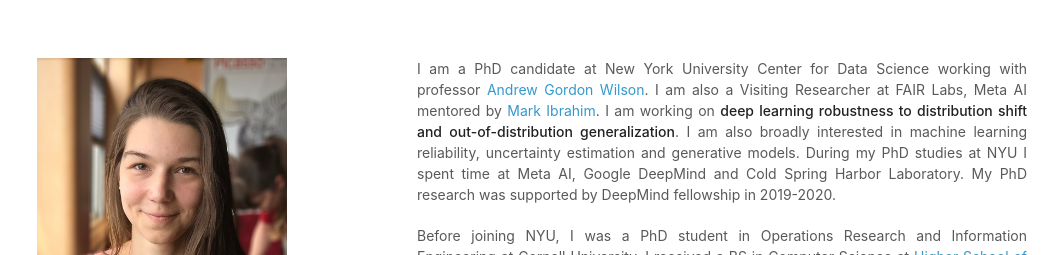
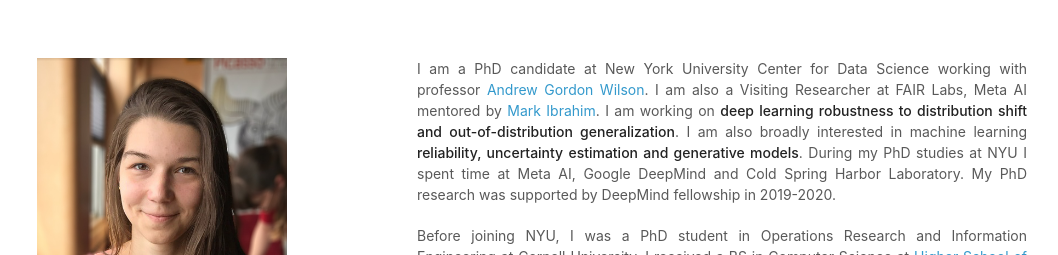
Before and after one commit to polkirichenko/polkirichenko.github.io, a plain HTML site: page index.html in a window 1280 px wide. Shown: the top 255 px of the page, without its empty margins (113-1171 px from the left). Drawn offline with Linux system fonts and the light colour scheme; files whose address does not match are found by name.

Commit message:
small upd

```diff
--- a/index.html
+++ b/index.html
@@ -41,7 +41,7 @@
   Visiting Researcher at FAIR Labs, Meta AI mentored by
   <a href="https://scholar.google.com/citations?hl=en&user=AqYyoCMAAAAJ&view_op=list_works&sortby=pubdate">Mark Ibrahim</a>.
   I am working on <strong>deep learning robustness to distribution shift and out-of-distribution generalization</strong>.
-  I am also broadly interested in machine learning reliability, uncertainty estimation and generative models.
+  I am also broadly interested in machine learning <strong>reliability, uncertainty estimation and generative models</strong>.
   During my PhD studies at NYU I spent time at Meta AI, Google DeepMind and Cold Spring Harbor Laboratory.
   My PhD research was supported by DeepMind fellowship in 2019-2020.
   </p>
```
